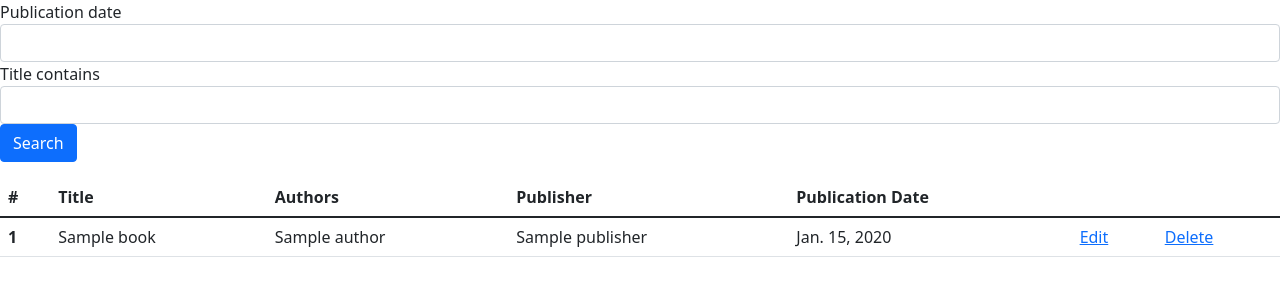
After one commit to Panoskontos/Django-LibraryApp, a Django app: page /search_book in a window 1280 px wide. The commit adds this page. Shown: the top 300 px of the page. Run offline with Django 4.2, Linux system fonts and the light colour scheme; tables that the repository leaves empty hold one stand-in row (values such as "Sample post"); some libraries are stand-ins or nearby versions.

```diff
--- a/Mylibrary/admin.py
+++ b/Mylibrary/admin.py
@@ -7,3 +7,4 @@ admin.site.register(LibraryUser)
 admin.site.register(Publisher)
 admin.site.register(Author)
 admin.site.register(Book)
+admin.site.register(Favorites)
--- /dev/null
+++ b/Mylibrary/filters.py
@@ -0,0 +1,10 @@
+import django_filters
+from .models import *
+
+
+class BookFilters(django_filters.FilterSet):
+    title = django_filters.CharFilter(lookup_expr='icontains')
+
+    class Meta:
+        model = Book
+        fields = ['publication_date']
--- a/Mylibrary/models.py
+++ b/Mylibrary/models.py
@@ -64,3 +64,9 @@ class Book(models.Model):
 
     def __str__(self):
         return(self.title)
+
+
+class Favorites(models.Model):
+    publisher = models.ForeignKey(
+        Publisher, null=True, on_delete=models.CASCADE)
+    book = models.ManyToManyField(Book)
--- /dev/null
+++ b/Mylibrary/templates/Mylibrary/search_book.html
@@ -0,0 +1,53 @@
+
+<link href="https://cdn.jsdelivr.net/npm/bootstrap@5.1.3/dist/css/bootstrap.min.css" rel="stylesheet" integrity="sha384-1BmE4kWBq78iYhFldvKuhfTAU6auU8tT94WrHftjDbrCEXSU1oBoqyl2QvZ6jIW3" crossorigin="anonymous">
+
+{% load crispy_forms_tags %}
+
+<form action="" method="get">
+    {% csrf_token %}
+    {{myFilter.form|crispy}}
+    <button class="btn btn-primary" type="submit">Search</button>
+</form>
+
+
+<table class="table table-hover" style="background-color: white;">
+    <thead>
+      <tr>
+        <th scope="col">#</th>
+        <th scope="col">Title</th>
+        <th scope="col">Authors</th>
+        <th scope="col">Publisher</th>
+        <th scope="col">Publication Date</th>
+
+      </tr>
+    </thead>
+    <tbody>
+        {% for i in books %}
+
+      <tr>
+        <th scope="row">{{forloop.counter}}</th>
+        <td>{{i}}</td>
+        <td>{% for j in i.authors.all %}
+                {{j}}
+            {% endfor %}
+
+        </td>
+        <td>{{i.publisher}}</td>
+        <td>{{i.publication_date}}</td>
+        <td>
+            <a href="{% url 'update_book' i.id %}">
+                Edit
+            </a>
+        </td>
+        <td>
+            <a href="{% url 'delete_book' i.id %}">
+                Delete
+            </a>
+        </td>
+
+      </tr>
+
+      {% endfor %}
+
+    </tbody>
+  </table>
--- a/Mylibrary/urls.py
+++ b/Mylibrary/urls.py
@@ -7,9 +7,11 @@ urlpatterns = [
     path('author_register', AuthorRegister, name="author_register"),
     path('publisher_register', PublisherRegister, name="publisher_register"),
     path('login/', Login, name="login"),
+    path('logout/', user_logout, name="logout"),
     path('add-book/', add_book, name="add_book"),
     path('delete-book/<str:pk>', delete_book, name="delete_book"),
     path('update-book/<str:pk>', update_book, name="update_book"),
     path('change_password', change_password, name="change_password"),
+    path('search_book', search_book, name="search_book"),
 
 ]
--- a/Mylibrary/views.py
+++ b/Mylibrary/views.py
@@ -5,12 +5,12 @@ from .models import *
 # Create your views here.
 from django.contrib import auth
 from django.contrib.auth.decorators import login_required
+from .filters import *
 
 
 @login_required(login_url='login')
 def home(request):
     books = Book.objects.all()
-    print(books)
     context = {
         'books': books,
     }
@@ -142,3 +142,20 @@ def change_password(request):
             return redirect('change_password')
 
     return render(request, 'Mylibrary/Register.html', {'form': form})
+
+
+def user_logout(request):
+    auth.logout(request)
+    return redirect('login')
+
+
+def search_book(request):
+    books = Book.objects.all()
+    myFilter = BookFilters(request.GET, queryset=books)
+    books = myFilter.qs
+    context = {
+        'myFilter': myFilter,
+        'books': books,
+
+    }
+    return render(request, 'Mylibrary/search_book.html', context)
```
Also changed, not shown: Mylibrary/templates/Mylibrary/home.html (+33 -1 lines), Mylibrary/migrations/0005_favorites.py (added).
